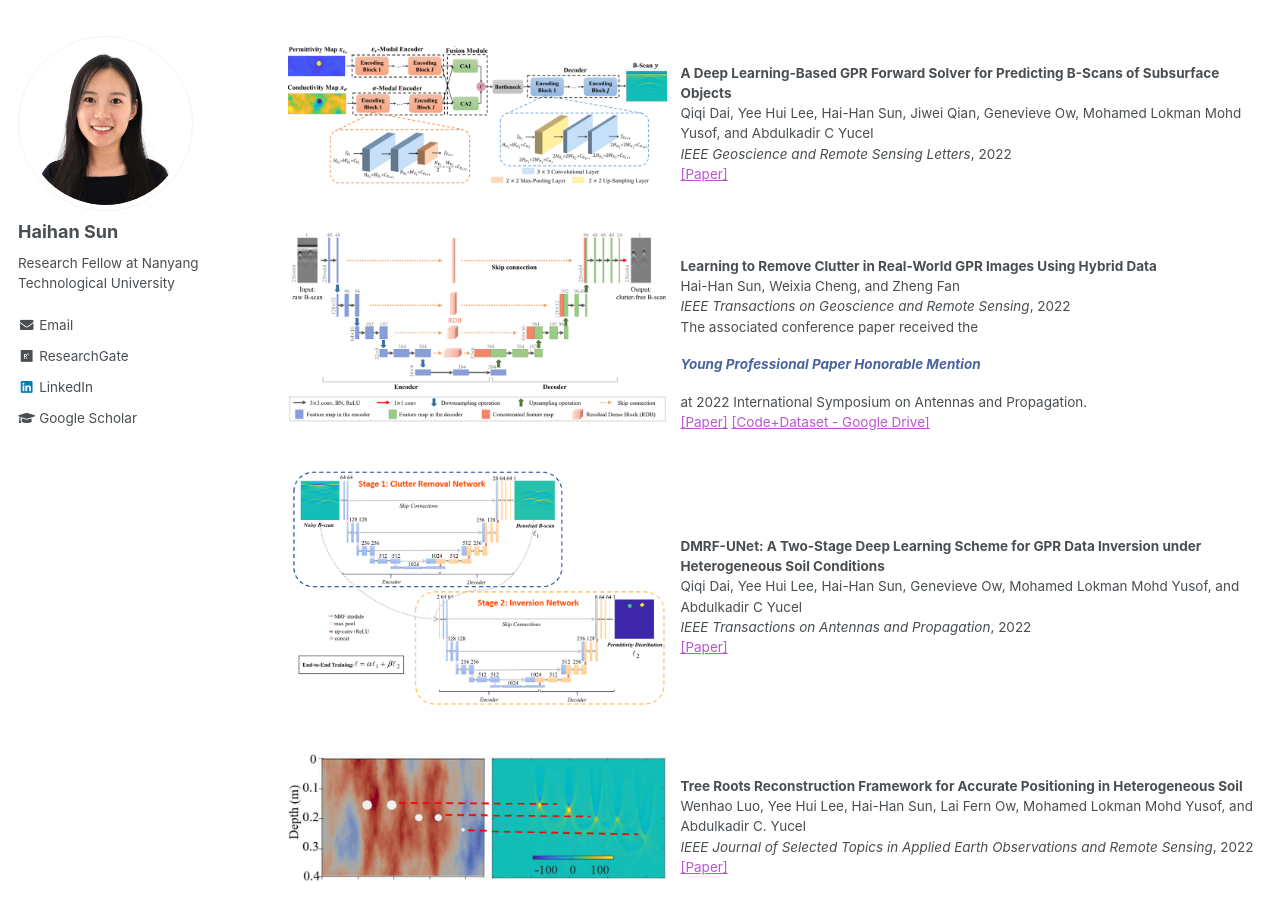
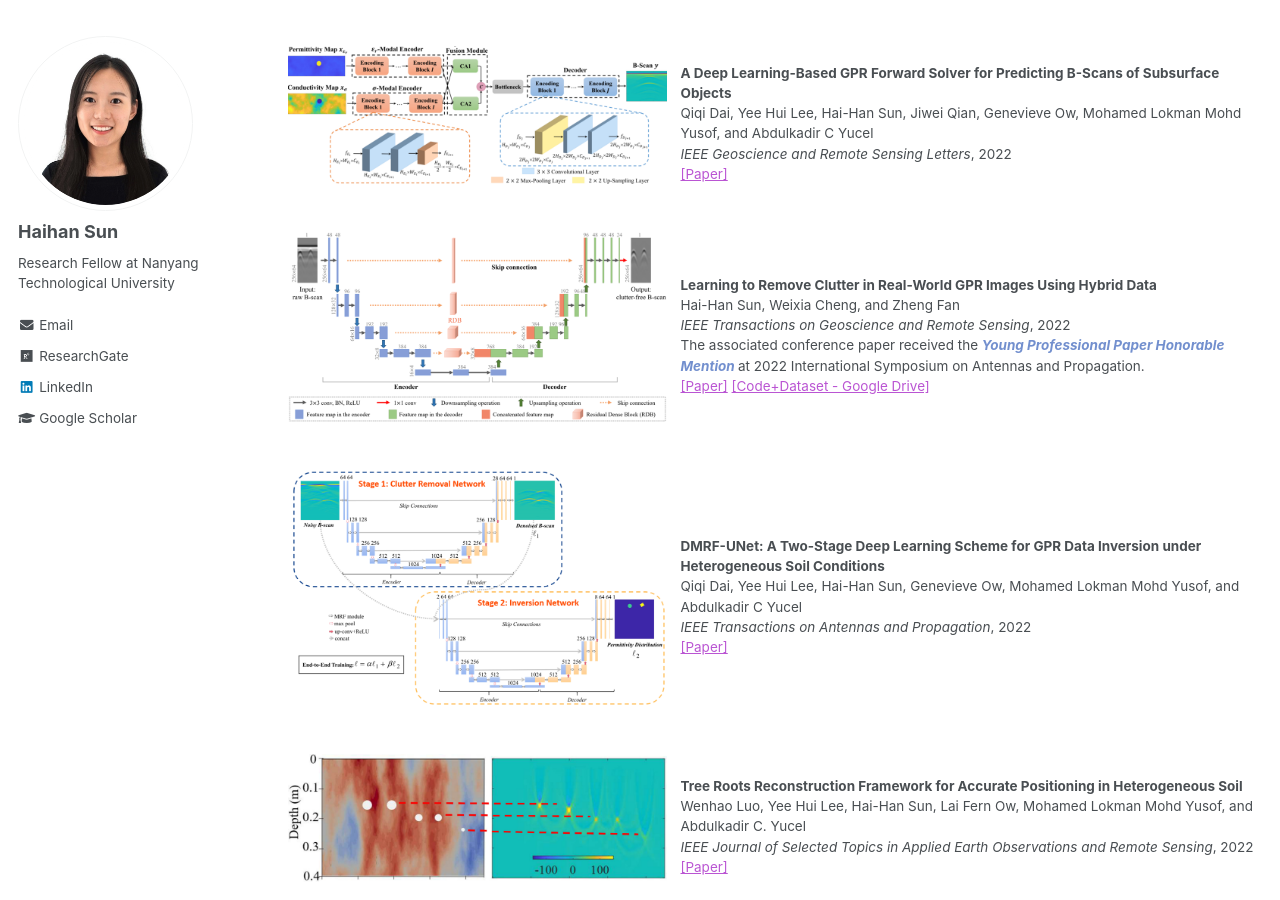
Before and after one commit to Haihan-Sun/Haihan-Sun.github.io, a Jekyll site: the page built from _pages/GPR.html, in a window 1280 px wide and 900 px high, scrolled down 625 px. Built offline with Jekyll 4.4.1, drawn with Linux system fonts in a browser that asks for light colours.

Commit message:
Update GPR.html

```diff
--- a/_pages/GPR.html
+++ b/_pages/GPR.html
@@ -50,7 +50,7 @@ Qiqi Dai, Yee Hui Lee, Hai-Han Sun, Jiwei Qian, Genevieve Ow, Mohamed Lokman Moh
 <td align="left"><p><b>Learning to Remove Clutter in Real-World GPR Images Using Hybrid Data </b> <br />
 Hai-Han Sun, Weixia Cheng, and Zheng Fan <br />
 <i>IEEE Transactions on Geoscience and Remote Sensing</i>, 2022 <br />
-The associated conference paper received the <i><b><p style="color:#4863A0">Young Professional Paper Honorable Mention</p> </b> </i> at 2022 International Symposium on Antennas and Propagation.<br />
+The associated conference paper received the <i><b><span style="color:#728FCE">Young Professional Paper Honorable Mention</span> </b> </i> at 2022 International Symposium on Antennas and Propagation.<br />
 <a href="https://Haihan-Sun.github.io/files/GPR7.pdf" style="color:MediumOrchid;">[Paper]</a>
 <a href="https://drive.google.com/file/d/1ZdNZPVgvQGfb6kKFuwj0H6UGxjO8_cMw/view?usp=sharing" style="color:MediumOrchid;">[Code+Dataset - Google Drive]</a>  <br />
 </td></tr></table>
```
